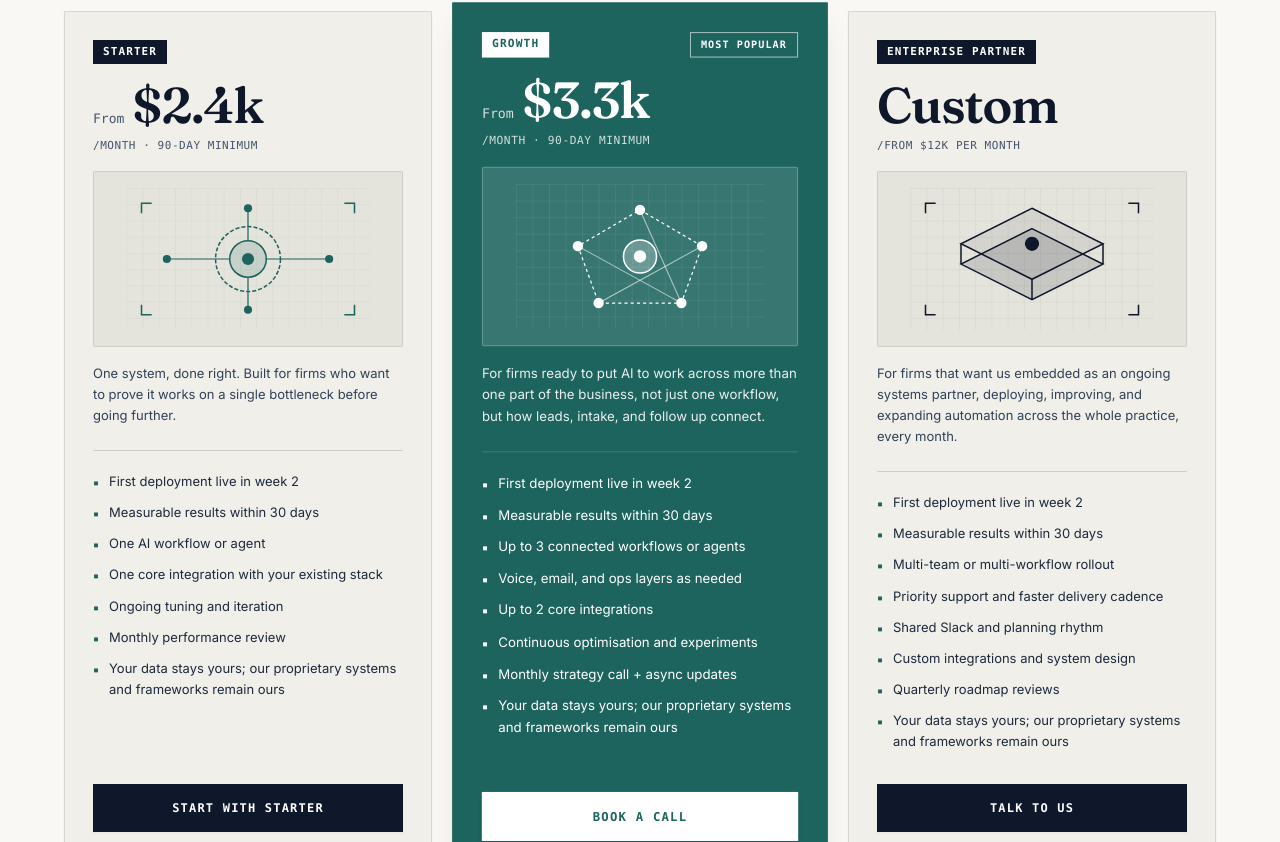
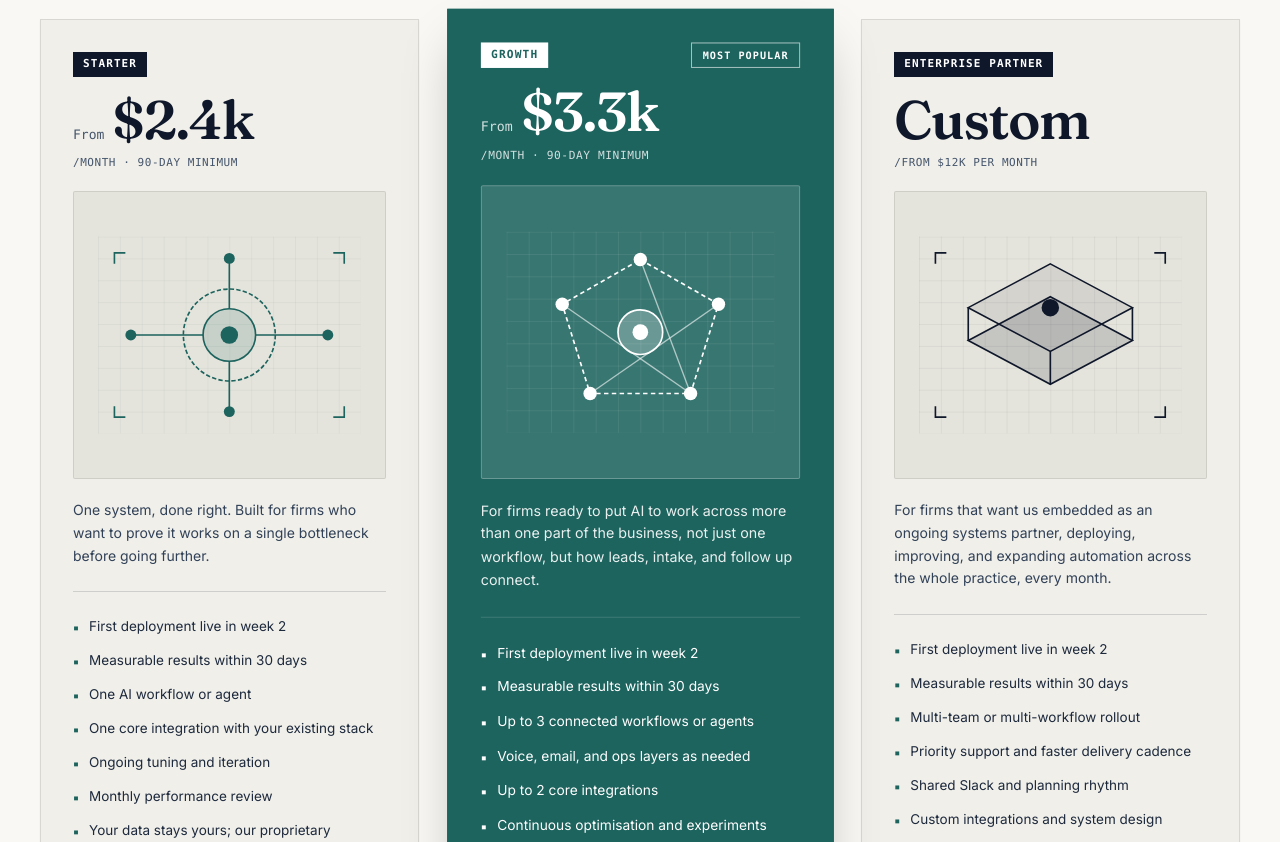
Before and after one commit to spectredad/Regicore, a Next.js app: page / in a window 1280 px wide. Shown: the part 6158-7000 px from the top of the page. Built offline with nearby package versions, Linux system fonts and the light colour scheme.

Commit message:
style: update Pricing layout spacing

```diff
--- a/components/Pricing.tsx
+++ b/components/Pricing.tsx
@@ -7,29 +7,29 @@ import { plans } from "@/lib/content";
 
 function StarterIllustration() {
   return (
-    <div className="w-full h-40 sm:h-44 bg-[#e5e4dc] border border-black/10 rounded-xs flex items-center justify-center relative overflow-hidden my-4 group-hover:border-[#1d635e]/40 transition-colors">
-      <svg className="w-full h-full p-4 text-[#1d635e]" viewBox="0 0 240 140" fill="none">
+    <div className="w-full h-56 sm:h-64 md:h-72 bg-[#e5e4dc] border border-black/10 rounded-xs flex items-center justify-center relative overflow-hidden my-5 group-hover:border-[#1d635e]/40 transition-colors">
+      <svg className="w-full h-full p-6 text-[#1d635e]" viewBox="0 0 240 180" fill="none">
         {/* Grid Pattern */}
-        <pattern id="grid-starter" width="16" height="16" patternUnits="userSpaceOnUse">
-          <path d="M 16 0 L 0 0 0 16" fill="none" stroke="currentColor" strokeWidth="0.5" strokeOpacity="0.18" />
+        <pattern id="grid-starter" width="20" height="20" patternUnits="userSpaceOnUse">
+          <path d="M 20 0 L 0 0 0 20" fill="none" stroke="currentColor" strokeWidth="0.5" strokeOpacity="0.2" />
         </pattern>
         <rect width="100%" height="100%" fill="url(#grid-starter)" />
 
         {/* Central Core & Nodes */}
-        <circle cx="120" cy="70" r="32" stroke="currentColor" strokeWidth="1.5" strokeDasharray="4 2" />
-        <circle cx="120" cy="70" r="18" fill="currentColor" fillOpacity="0.15" stroke="currentColor" strokeWidth="1.5" />
-        <circle cx="120" cy="70" r="6" fill="currentColor" />
+        <circle cx="120" cy="90" r="42" stroke="currentColor" strokeWidth="1.5" strokeDasharray="4 2" />
+        <circle cx="120" cy="90" r="24" fill="currentColor" fillOpacity="0.15" stroke="currentColor" strokeWidth="1.5" />
+        <circle cx="120" cy="90" r="8" fill="currentColor" />
 
         {/* Connections */}
-        <path d="M 40 70 L 102 70 M 138 70 L 200 70 M 120 20 L 120 52 M 120 88 L 120 120" stroke="currentColor" strokeWidth="1.2" />
+        <path d="M 30 90 L 96 90 M 144 90 L 210 90 M 120 20 L 120 66 M 120 114 L 120 160" stroke="currentColor" strokeWidth="1.5" />
 
-        <circle cx="40" cy="70" r="4" fill="currentColor" />
-        <circle cx="200" cy="70" r="4" fill="currentColor" />
-        <circle cx="120" cy="20" r="4" fill="currentColor" />
-        <circle cx="120" cy="120" r="4" fill="currentColor" />
+        <circle cx="30" cy="90" r="5" fill="currentColor" />
+        <circle cx="210" cy="90" r="5" fill="currentColor" />
+        <circle cx="120" cy="20" r="5" fill="currentColor" />
+        <circle cx="120" cy="160" r="5" fill="currentColor" />
 
         {/* Framing Corners */}
-        <path d="M 15 25 L 15 15 L 25 15 M 225 25 L 225 15 L 215 15 M 15 115 L 15 125 L 25 125 M 225 115 L 225 125 L 215 125" stroke="currentColor" strokeWidth="1.5" />
+        <path d="M 15 25 L 15 15 L 25 15 M 225 25 L 225 15 L 215 15 M 15 155 L 15 165 L 25 165 M 225 155 L 225 165 L 215 165" stroke="currentColor" strokeWidth="1.5" />
       </svg>
     </div>
   );
@@ -37,30 +37,30 @@ function StarterIllustration() {
 
 function GrowthIllustration() {
   return (
-    <div className="w-full h-40 sm:h-44 bg-white/12 border border-white/25 rounded-xs flex items-center justify-center relative overflow-hidden my-4">
-      <svg className="w-full h-full p-4 text-white" viewBox="0 0 240 140" fill="none">
+    <div className="w-full h-56 sm:h-64 md:h-72 bg-white/12 border border-white/25 rounded-xs flex items-center justify-center relative overflow-hidden my-5">
+      <svg className="w-full h-full p-6 text-white" viewBox="0 0 240 180" fill="none">
         {/* Grid Pattern */}
-        <pattern id="grid-growth" width="16" height="16" patternUnits="userSpaceOnUse">
-          <path d="M 16 0 L 0 0 0 16" fill="none" stroke="white" strokeWidth="0.5" strokeOpacity="0.25" />
+        <pattern id="grid-growth" width="20" height="20" patternUnits="userSpaceOnUse">
+          <path d="M 20 0 L 0 0 0 20" fill="none" stroke="white" strokeWidth="0.5" strokeOpacity="0.25" />
         </pattern>
         <rect width="100%" height="100%" fill="url(#grid-growth)" />
 
         {/* Multi-Agent Swarm Constellation */}
-        <polygon points="120,25 180,60 160,115 80,115 60,60" fill="none" stroke="white" strokeWidth="1.2" strokeDasharray="3 3" />
+        <polygon points="120,25 190,65 165,145 75,145 50,65" fill="none" stroke="white" strokeWidth="1.5" strokeDasharray="4 3" />
 
-        <line x1="120" y1="25" x2="160" y2="115" stroke="white" strokeWidth="1" strokeOpacity="0.6" />
-        <line x1="180" y1="60" x2="80" y2="115" stroke="white" strokeWidth="1" strokeOpacity="0.6" />
-        <line x1="60" y1="60" x2="160" y2="115" stroke="white" strokeWidth="1" strokeOpacity="0.6" />
+        <line x1="120" y1="25" x2="165" y2="145" stroke="white" strokeWidth="1.2" strokeOpacity="0.6" />
+        <line x1="190" y1="65" x2="75" y2="145" stroke="white" strokeWidth="1.2" strokeOpacity="0.6" />
+        <line x1="50" y1="65" x2="165" y2="145" stroke="white" strokeWidth="1.2" strokeOpacity="0.6" />
 
-        <circle cx="120" cy="70" r="16" fill="white" fillOpacity="0.25" stroke="white" strokeWidth="1.5" />
-        <circle cx="120" cy="70" r="6" fill="white" />
+        <circle cx="120" cy="90" r="20" fill="white" fillOpacity="0.25" stroke="white" strokeWidth="1.5" />
+        <circle cx="120" cy="90" r="7" fill="white" />
 
         {/* Swarm Nodes */}
-        <circle cx="120" cy="25" r="5" fill="white" />
-        <circle cx="180" cy="60" r="5" fill="white" />
-        <circle cx="160" cy="115" r="5" fill="white" />
-        <circle cx="80" cy="115" r="5" fill="white" />
-        <circle cx="60" cy="60" r="5" fill="white" />
+        <circle cx="120" cy="25" r="6" fill="white" />
+        <circle cx="190" cy="65" r="6" fill="white" />
+        <circle cx="165" cy="145" r="6" fill="white" />
+        <circle cx="75" cy="145" r="6" fill="white" />
+        <circle cx="50" cy="65" r="6" fill="white" />
       </svg>
     </div>
   );
@@ -68,25 +68,25 @@ function GrowthIllustration() {
 
 function EnterpriseIllustration() {
   return (
-    <div className="w-full h-40 sm:h-44 bg-[#e5e4dc] border border-black/10 rounded-xs flex items-center justify-center relative overflow-hidden my-4 group-hover:border-[#0f172a]/40 transition-colors">
-      <svg className="w-full h-full p-4 text-[#0f172a]" viewBox="0 0 240 140" fill="none">
+    <div className="w-full h-56 sm:h-64 md:h-72 bg-[#e5e4dc] border border-black/10 rounded-xs flex items-center justify-center relative overflow-hidden my-5 group-hover:border-[#0f172a]/40 transition-colors">
+      <svg className="w-full h-full p-6 text-[#0f172a]" viewBox="0 0 240 180" fill="none">
         {/* Grid Pattern */}
-        <pattern id="grid-enterprise" width="16" height="16" patternUnits="userSpaceOnUse">
-          <path d="M 16 0 L 0 0 0 16" fill="none" stroke="currentColor" strokeWidth="0.5" strokeOpacity="0.18" />
+        <pattern id="grid-enterprise" width="20" height="20" patternUnits="userSpaceOnUse">
+          <path d="M 20 0 L 0 0 0 20" fill="none" stroke="currentColor" strokeWidth="0.5" strokeOpacity="0.2" />
         </pattern>
         <rect width="100%" height="100%" fill="url(#grid-enterprise)" />
 
         {/* Isometric Enterprise Platform */}
-        <polygon points="120,20 190,55 120,90 50,55" fill="currentColor" fillOpacity="0.08" stroke="currentColor" strokeWidth="1.5" />
-        <polygon points="120,40 190,75 120,110 50,75" fill="currentColor" fillOpacity="0.14" stroke="currentColor" strokeWidth="1.5" />
+        <polygon points="120,25 195,65 120,105 45,65" fill="currentColor" fillOpacity="0.08" stroke="currentColor" strokeWidth="1.5" />
+        <polygon points="120,55 195,95 120,135 45,95" fill="currentColor" fillOpacity="0.15" stroke="currentColor" strokeWidth="1.5" />
 
         {/* Structural Pillars */}
-        <line x1="50" y1="55" x2="50" y2="75" stroke="currentColor" strokeWidth="1.5" />
-        <line x1="190" y1="55" x2="190" y2="75" stroke="currentColor" strokeWidth="1.5" />
-        <line x1="120" y1="90" x2="120" y2="110" stroke="currentColor" strokeWidth="1.5" />
+        <line x1="45" y1="65" x2="45" y2="95" stroke="currentColor" strokeWidth="1.5" />
+        <line x1="195" y1="65" x2="195" y2="95" stroke="currentColor" strokeWidth="1.5" />
+        <line x1="120" y1="105" x2="120" y2="135" stroke="currentColor" strokeWidth="1.5" />
 
-        <circle cx="120" cy="55" r="7" fill="currentColor" />
-        <path d="M 15 25 L 15 15 L 25 15 M 225 25 L 225 15 L 215 15 M 15 115 L 15 125 L 25 125 M 225 115 L 225 125 L 215 125" stroke="currentColor" strokeWidth="1.5" />
+        <circle cx="120" cy="65" r="8" fill="currentColor" />
+        <path d="M 15 25 L 15 15 L 25 15 M 225 25 L 225 15 L 215 15 M 15 155 L 15 165 L 25 165 M 225 155 L 225 165 L 215 165" stroke="currentColor" strokeWidth="1.5" />
       </svg>
     </div>
   );
@@ -98,14 +98,14 @@ function PriceDisplay({ price, isPopular }: { price: string; isPopular?: boolean
     return (
       <div className="flex items-baseline gap-2">
         <span className={`text-[13px] font-mono ${isPopular ? "text-white/80" : "text-slate-600"}`}>From</span>
-        <span className={`font-display text-[44px] sm:text-[50px] font-semibold leading-none tracking-tight ${isPopular ? "text-white" : "text-[#0f172a]"}`}>
+        <span className={`font-display text-[46px] sm:text-[54px] font-semibold leading-none tracking-tight ${isPopular ? "text-white" : "text-[#0f172a]"}`}>
           {value}
         </span>
       </div>
     );
   }
   return (
-    <div className={`font-display text-[44px] sm:text-[50px] font-semibold leading-none tracking-tight ${isPopular ? "text-white" : "text-[#0f172a]"}`}>
+    <div className={`font-display text-[46px] sm:text-[54px] font-semibold leading-none tracking-tight ${isPopular ? "text-white" : "text-[#0f172a]"}`}>
       {price}
     </div>
   );
@@ -126,8 +126,8 @@ export default function Pricing() {
   const illustrations = [StarterIllustration, GrowthIllustration, EnterpriseIllustration];
 
   return (
-    <section id="pricing" className="py-16 md:py-24 px-5 border-t border-line" ref={sectionRef}>
-      <div className="max-w-6xl mx-auto">
+    <section id="pricing" className="py-16 md:py-24 px-4 sm:px-6 md:px-10 border-t border-line" ref={sectionRef}>
+      <div className="max-w-[1380px] mx-auto">
         {/* Section header */}
         <div className="reveal flex items-baseline gap-4 border-b border-line pb-4 mb-12 md:mb-16">
           <span className="index-num text-[15px]">06</span>
@@ -135,7 +135,7 @@ export default function Pricing() {
         </div>
 
         <div className="max-w-2xl mb-14 reveal">
-          <h2 className="font-display text-[28px] sm:text-[40px] font-medium leading-[1.05] tracking-[-0.02em] text-ink text-balance">
+          <h2 className="font-display text-[30px] sm:text-[44px] font-medium leading-[1.05] tracking-[-0.02em] text-ink text-balance">
             Pick The Level Of Help You Actually Need.
           </h2>
           <p className="text-muted mt-5 text-[15px] leading-relaxed text-pretty">
@@ -143,8 +143,8 @@ export default function Pricing() {
           </p>
         </div>
 
-        {/* Pricing Cards — Clean Light Horizontal Grid matching Reference Image */}
-        <div className="grid md:grid-cols-3 gap-6 items-stretch">
+        {/* Pricing Cards — Expansive Wide Layout matching Reference Screenshot */}
+        <div className="grid lg:grid-cols-3 gap-6 lg:gap-8 items-stretch">
           {plans.map((plan, i) => {
             const isPopular = plan.featured;
             const IllustrationComp = illustrations[i];
@@ -152,9 +152,9 @@ export default function Pricing() {
             return (
               <motion.div
                 key={plan.name}
-                className={`reveal group relative flex flex-col justify-between p-6 sm:p-7 border transition-all duration-300 ${
+                className={`reveal group relative flex flex-col justify-between p-6 sm:p-8 border transition-all duration-300 ${
                   isPopular
-                    ? "bg-[#1d635e] border-[#1d635e] text-white shadow-xl scale-[1.02] z-10"
+                    ? "bg-[#1d635e] border-[#1d635e] text-white shadow-2xl lg:scale-[1.02] z-10"
                     : "bg-[#f0efe9] border-black/10 hover:border-black/25 text-[#0f172a] shadow-xs"
                 }`}
                 initial={{ opacity: 0, y: 30 }}
@@ -183,7 +183,7 @@ export default function Pricing() {
                   </div>
 
                   {/* Pricing Display */}
-                  <div className="mt-4 mb-1">
+                  <div className="mt-4 mb-2">
                     <PriceDisplay price={plan.price} isPopular={isPopular} />
                     <p
                       className={`font-mono text-[11px] uppercase tracking-wider mt-2 ${
@@ -194,12 +194,12 @@ export default function Pricing() {
                     </p>
                   </div>
 
-                  {/* Top Distinctive Tech / Halftone Illustration Area */}
+                  {/* Large Prominent Tech / Halftone Illustration Block */}
                   <IllustrationComp />
 
                   {/* Plan Description */}
                   <p
-                    className={`text-[13px] leading-relaxed mb-6 font-body ${
+                    className={`text-[14px] leading-relaxed mb-6 font-body ${
                       isPopular ? "text-white/90" : "text-slate-700"
                     }`}
                   >
@@ -207,11 +207,11 @@ export default function Pricing() {
                   </p>
 
                   {/* Features Bullet List */}
-                  <ul className="space-y-2.5 border-t border-current/15 pt-5 mb-8">
+                  <ul className="space-y-3 border-t border-current/15 pt-6 mb-8">
                     {plan.features.map((f) => (
                       <li
                         key={f}
-                        className={`flex items-start gap-2.5 text-[13px] leading-relaxed font-body ${
+                        className={`flex items-start gap-2.5 text-[13.5px] leading-relaxed font-body ${
                           isPopular ? "text-white" : "text-slate-800"
                         }`}
                       >
@@ -232,7 +232,7 @@ export default function Pricing() {
                 {/* Bottom CTA Button */}
                 <a
                   href="#book"
-                  className={`block w-full text-center font-mono text-[12px] font-semibold uppercase tracking-widest py-3.5 px-4 transition-all duration-300 border ${
+                  className={`block w-full text-center font-mono text-[13px] font-semibold uppercase tracking-widest py-4 px-4 transition-all duration-300 border ${
                     isPopular
                       ? "bg-white text-[#1d635e] border-white hover:bg-white/90 shadow-md"
                       : "bg-[#0f172a] text-white border-[#0f172a] hover:bg-[#1d635e] hover:border-[#1d635e] shadow-xs"
@@ -246,7 +246,7 @@ export default function Pricing() {
         </div>
 
         {/* Footer Disclaimer */}
-        <p className="text-center text-muted text-[13px] mt-10 reveal leading-relaxed max-w-2xl mx-auto">
+        <p className="text-center text-muted text-[13px] mt-12 reveal leading-relaxed max-w-2xl mx-auto">
           Ownership and licensing terms are defined in the service agreement. Client data remains client-owned; proprietary systems and internal frameworks are licensed during the engagement.
         </p>
       </div>
```
